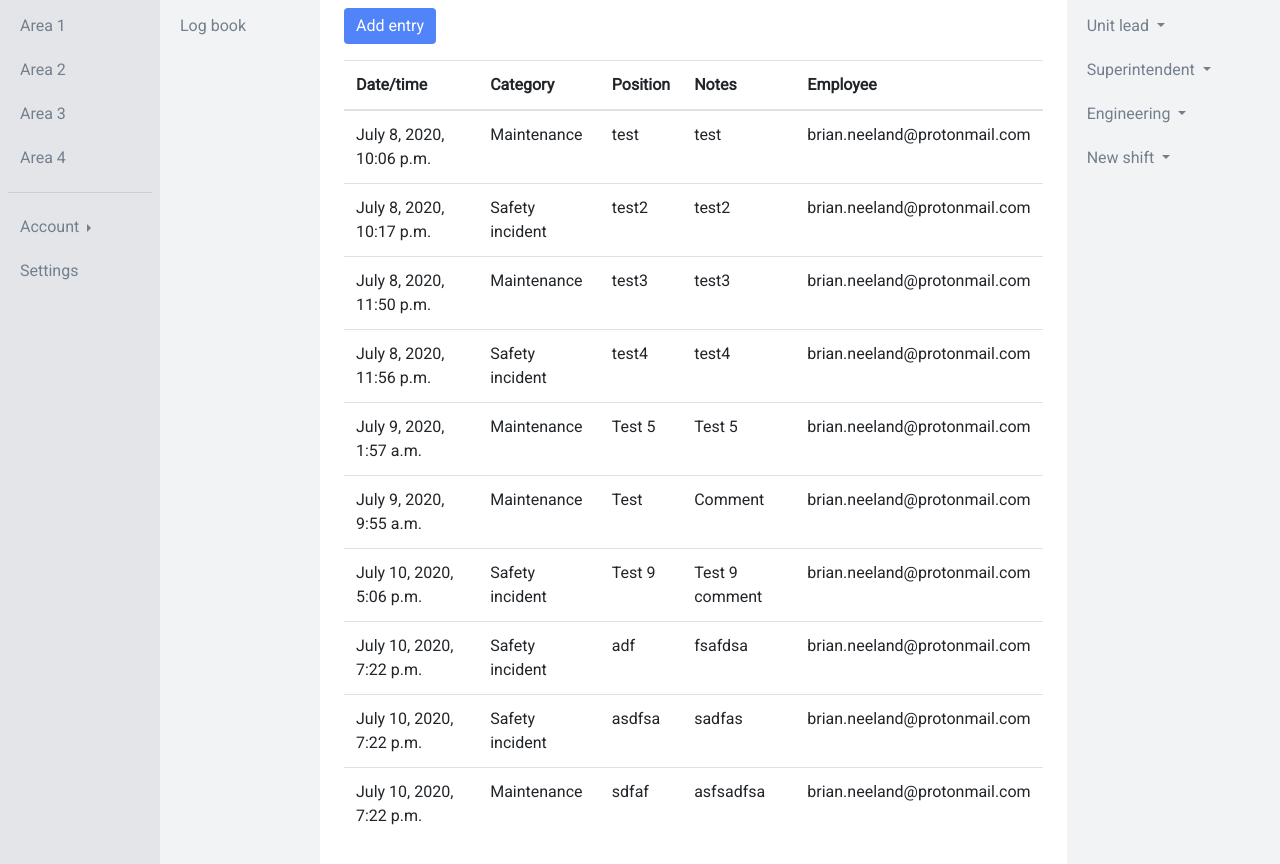
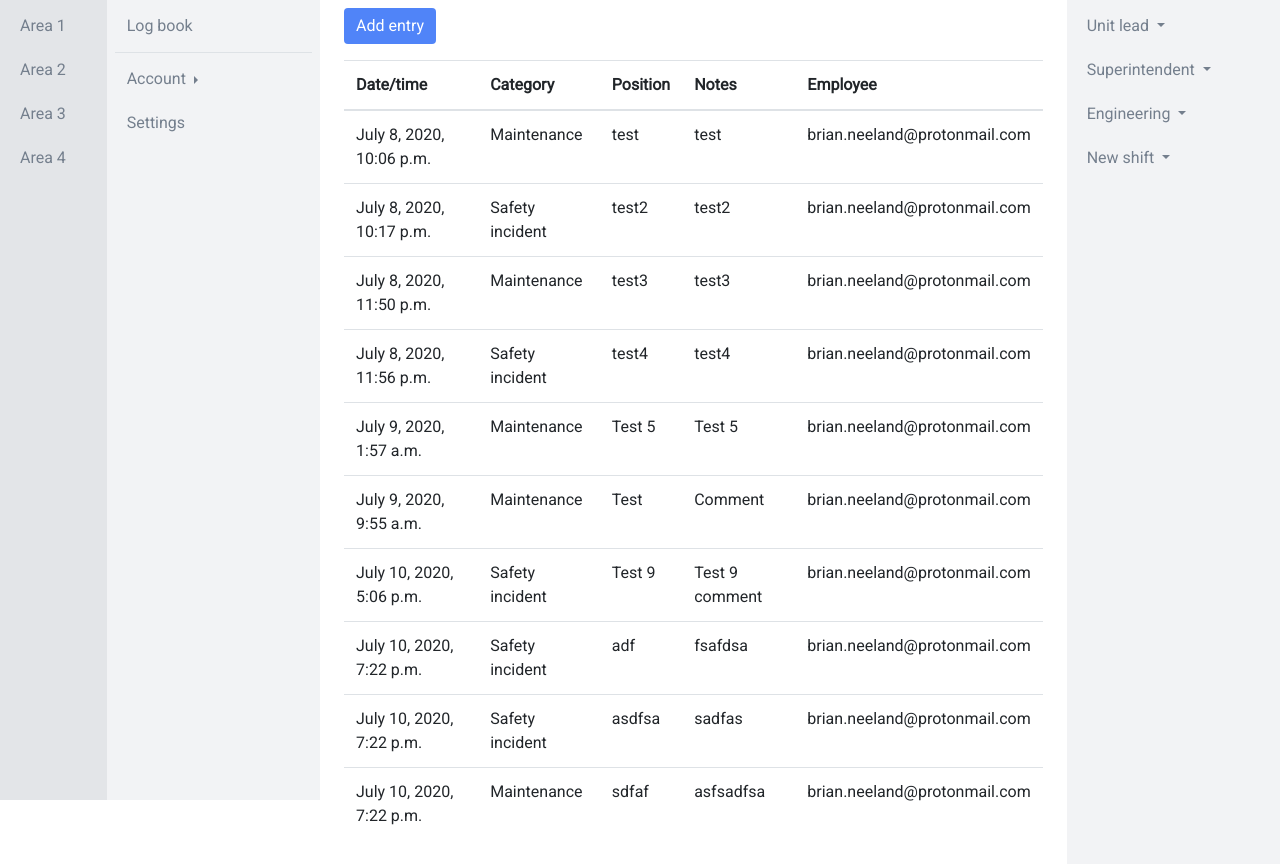
Before and after one commit to bneeland/tidylog, a Django app: a page that uses app/templates/app/log.html in a window 1280 px wide. Run offline with Django 3.2, Linux system fonts and the light colour scheme; a user stored in the database is signed in; data comes from the database, SQL or seed files in the repository; both versions use the stored data as it was after the commit; some libraries are stand-ins or nearby versions.

Commit message:
Fixed layout on log

```diff
--- a/app/static/app/style.css
+++ b/app/static/app/style.css
@@ -33,7 +33,7 @@
   color: var(--grey3);
 }
 
-.col-log a, .col-area button {
+.col-log a, .col-log button {
   color: var(--grey3);
   text-align: left;
 }
--- a/app/templates/app/log.html
+++ b/app/templates/app/log.html
@@ -9,21 +9,30 @@
 {% block title %}Logs{% endblock %}
 
 {% block content %}
-<div class="container-fluid h-100">
-  <div class="row h-100">
+<div class="container-fluid">
+  <div class="row">
 
-    <div class="col-3">
+    <!-- <div class="col-lg-3"> -->
 
-      <div class="row h-100">
+      <!-- <div class="row h-100"> -->
 
-        <div class="col col-area p-2">
+        <div class="col-lg-1 col-area p-2 fixed-top overflow-auto h-100">
           <!-- <p class="text-center"><small>AREAS</small></p> -->
           {% for area in areas %}
             <a href="{% url 'app:area' area.pk %}" class="btn btn-link btn-block sidebarnav" role="button">{{ area }}</a>
           {% endfor %}
-          <hr>
+        </div>
+
+        <div class="col-lg-2 col-log p-2 offset-lg-1 fixed-top overflow-auto h-100">
+
+          <!-- <p class="text-center"><small>LOGS</small></p> -->
+          {% for log in logs %}
+            <a href="{% url 'app:log' log.area.pk log.pk %}" class="btn btn-link btn-block sidebarnav" role="button">{{ log }}</a>
+          {% endfor %}
+
+          <div class="border-top mt-2">
             <div class="btn-group dropright btn-block">
-            <button type="button" class="btn btn-link dropdown-toggle sidebarnav" data-toggle="dropdown" aria-haspopup="true" aria-expanded="false">
+              <button type="button" class="btn btn-link dropdown-toggle mt-2 sidebarnav" data-toggle="dropdown" aria-haspopup="true" aria-expanded="false">
                 Account
               </button>
               <div class="dropdown-menu">
@@ -35,18 +44,13 @@
             <a href="#" class="btn btn-link btn-block sidebarnav" role="button">Settings</a>
           </div>
 
-        <div class="col col-log p-2">
-          <!-- <p class="text-center"><small>LOGS</small></p> -->
-          {% for log in logs %}
-            <a href="{% url 'app:log' log.area.pk log.pk %}" class="btn btn-link btn-block sidebarnav" role="button">{{ log }}</a>
-          {% endfor %}
         </div>
 
-      </div>
+      <!-- </div> -->
 
-    </div>
+    <!-- </div> -->
 
-    <div class="col-7 col-entry py-2 px-4">
+    <div class="col-lg-7 col-entry py-2 px-4 ml-auto">
       <div class="tools mb-3">
         <!-- {% comment %}<h2>Current area: {{ area.name }}</h2>
         <h2>Current log: {{ log.name }}</h2>{% endcomment %} -->
@@ -108,7 +112,7 @@
 
     </div>
 
-    <div class="col-2 col-acknowledge p-2">
+    <div class="col-lg-2 col-acknowledge p-2">
       <!-- <p class="text-center"><small>ACKNOWLEDGEMENTS</small></p> -->
       <div class="btn-group dropdown btn-block">
         <button type="button" class="btn btn-link dropdown-toggle sidebarnav" data-toggle="dropdown" aria-haspopup="true" aria-expanded="false">
```
Also changed, not shown: db.sqlite3. Lines whose indentation alone changed are shown as unchanged.
